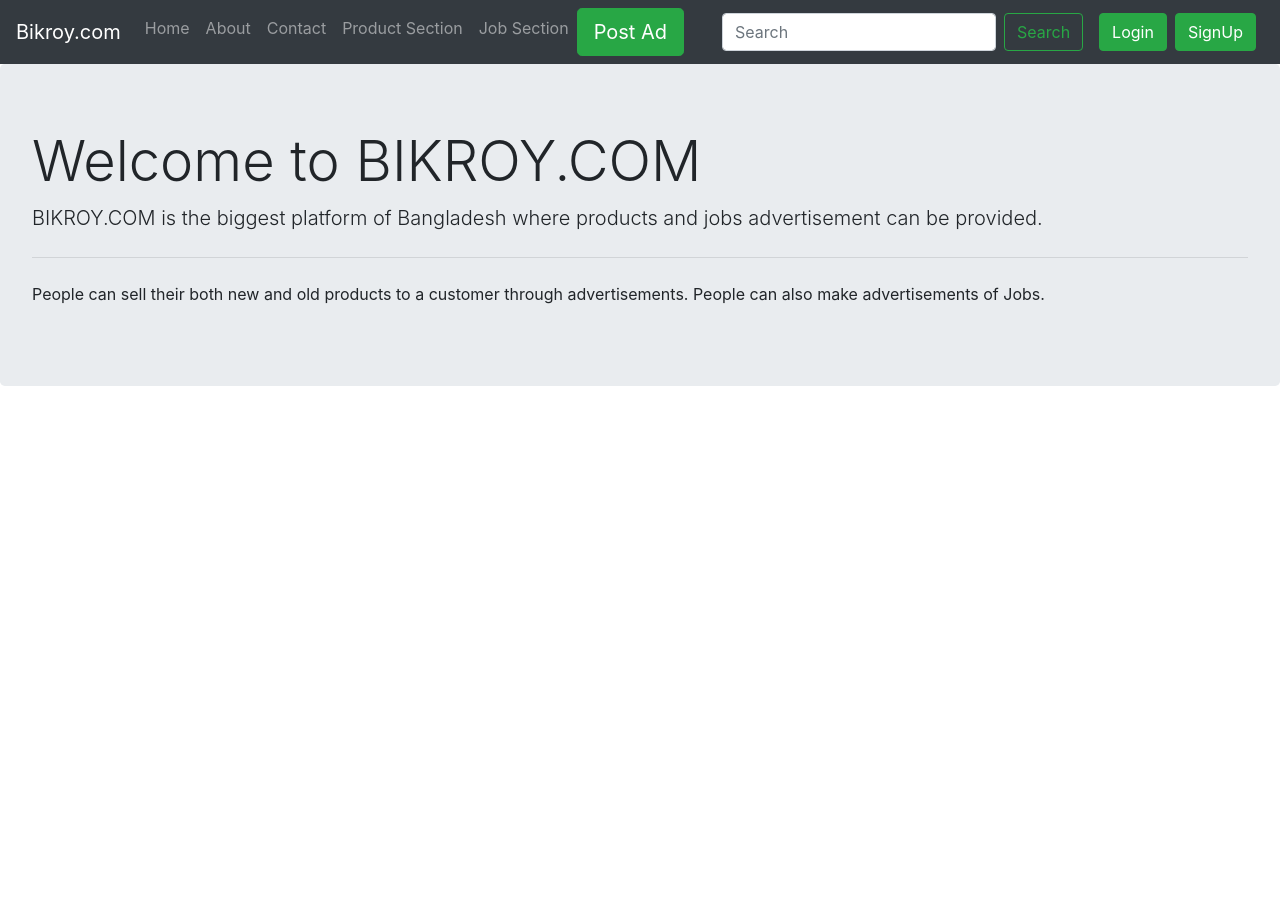
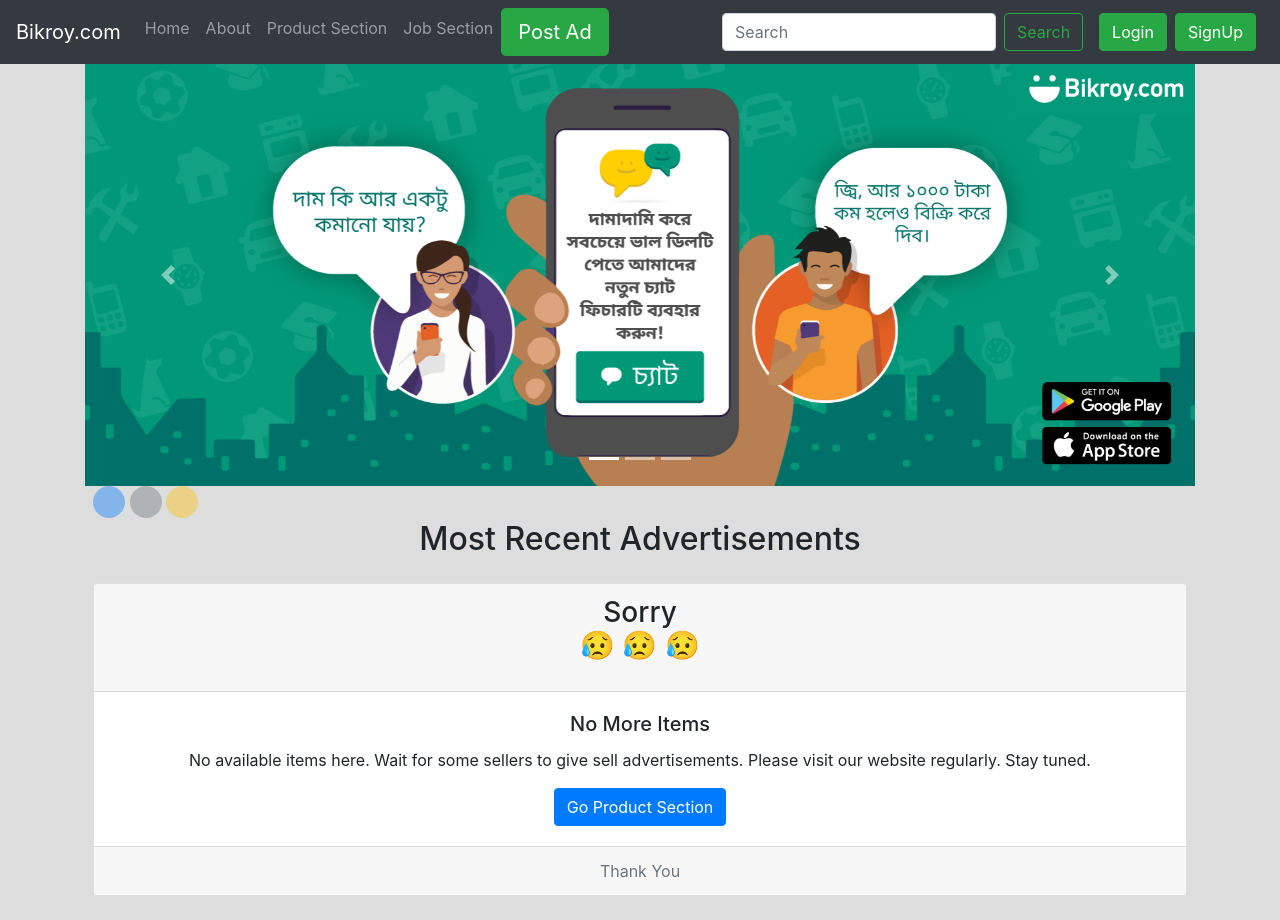
Before and after one commit to buetcse17/bikroy, a Django app: page /signup in a window 1280 px wide. Before the commit the page ends 386 px from the top, so only its background shows below. Run offline with Django 3.2, Linux system fonts and the light colour scheme; tables that the repository leaves empty hold one stand-in row (values such as "Sample post"); some libraries are stand-ins or nearby versions.

Commit message:
designed home, chat(+) and contact(-) in base.html

```diff
--- a/home/views.py
+++ b/home/views.py
@@ -8,13 +8,99 @@
 # from django.contrib.auth.models import User
 # Create your views here.
 
-params = {'loginsuccess':True,'username':'null'}
+# params = {'loginsuccess':True,'username':'null'}
 
 def home(request):
+    dsn_tns = cx_Oracle.makedsn('localhost', '1521', service_name='ORCL')
+    conn = cx_Oracle.connect(user='bikroy', password='bikroy', dsn=dsn_tns)
+
+    c = conn.cursor()
+
+    sql = """   SELECT pd.PRODUCT_ID, pd.PRODUCT_NAME, pd.PRICE, loc.DISTRICT
+                FROM PRODUCT pd, ADVERTISEMENT ad, LOCATION loc, ACCOUNT ac, PROFILE pf
+                WHERE ad.ADVERTISEMENT_ID = pd.ADVERTISEMENT_ID AND ad.USERNAME=ac.USERNAME AND pf.PROFILE_NO=ac.PROFILE_NO AND pf.LOCATION_ID=loc.LOCATION_ID AND LOWER(ad.ADVERTISEMENT_TYPE)='paid'
+                ORDER BY AD_TIME DESC
+            """
+    c.execute(sql)
+    result = []
+    result = c.fetchall()
+
+    prod_id_list = []
+    prod_name_list = []
+    prod_price_list = []
+    prod_loc_list = []
+
+    for row in result:
+        prod_id_list.append(row[0])
+        prod_name_list.append(row[1])
+        prod_price_list.append(row[2])
+        prod_loc_list.append(row[3])
+    # print(prod_id_list)
+    # print(prod_name_list)
+    # print(prod_price_list)
+    # print(prod_loc_list)
+
+    prod_type_list = []
+    for i in prod_id_list:
+        sql1 = """SELECT PRODUCT_ID FROM DEVICES WHERE PRODUCT_ID = :p"""
+        sql2 = """SELECT PRODUCT_ID FROM PET WHERE PRODUCT_ID = :p"""
+        sql3 = """SELECT PRODUCT_ID FROM BOOK WHERE PRODUCT_ID = :p"""
+        sql4 = """SELECT PRODUCT_ID FROM COURSE WHERE PRODUCT_ID = :p"""
+        sql5 = """SELECT PRODUCT_ID FROM TUTION WHERE PRODUCT_ID = :p"""
+        #sql6
+
+        c.execute(sql1, {'p':i})
+        result = []
+        result = c.fetchall()
+        if len(result) != 0:
+            prod_type_list.append(1)
+            continue
+
+        c.execute(sql2, {'p':i})
+        result = []
+        result = c.fetchall()
+        if len(result) != 0:
+            prod_type_list.append(2)
+            continue
+
+        c.execute(sql3, {'p':i})
+        result = []
+        result = c.fetchall()
+        if len(result) != 0:
+            prod_type_list.append(3)
+            continue
+
+        c.execute(sql4, {'p':i})
+        result = []
+        result = c.fetchall()
+        if len(result) != 0:
+            prod_type_list.append(4)
+            continue
+
+        c.execute(sql5, {'p':i})
+        result = []
+        result = c.fetchall()
+        if len(result) != 0:
+            prod_type_list.append(5)
+            continue
+
+    length_of_list = len(prod_id_list)
+
+    all = []
+    for i in range(length_of_list):
+        tempList = []
+        tempList.append(prod_id_list[i])
+        tempList.append(prod_name_list[i])
+        tempList.append(prod_price_list[i])
+        tempList.append(prod_loc_list[i])
+        tempList.append(prod_type_list[i])
+        all.append(tempList)
+    print(all)
+    params = {'length_of_list':range(length_of_list), 'all':all}
     return render(request, 'home/home.html', params)
 
 def about(request):
-    return render(request, 'home/about.html', params)
+    return render(request, 'home/about.html')
 
 def contact(request):
     if request.method == 'POST':
@@ -26,7 +112,7 @@
         content = request.POST['content']
         print("kkp is using post rqst")
         print(name, email, phone, content)
-    return render(request, 'home/contact.html', params)
+    return render(request, 'home/contact.html')
 
 def signup(request):
     if request.method == 'POST':
--- a/templates/base.html
+++ b/templates/base.html
@@ -30,9 +30,11 @@
         <li class="nav-item {% block aboutactive %}  {% endblock aboutactive %}">
           <a class="nav-link" href="/about">About</a>
         </li>
-        <li class="nav-item {% block contactactive %}  {% endblock contactactive %} ">
+        <!-- /contact no need -->
+        <!-- <li class="nav-item {% block contactactive %}  {% endblock contactactive %} ">
           <a class="nav-link" href="/contact">Contact</a>
-        </li>
+        </li> -->
+        <!-- /contact no need -->
         <li class="nav-item {% block productactive %}  {% endblock productactive %} ">
           <a class="nav-link" href="/productSection">Product Section</a>
         </li>
@@ -71,6 +73,7 @@
           <a class="nav-link dropdown-toggle" href='#' id="navbarDropdown" role="button" data-toggle="dropdown"> Welcome
             {{request.session.username}}</a>
           <div class="dropdown-menu" aria-labelledby="navbarDropdown">
+            <a class="dropdown-item" href="/chat/">Messages & Notifications</a>
             <a class="dropdown-item" href="/profile/">Profile</a>
             <a class="dropdown-item" href="/logout">Logout</a>
           </div>
--- a/templates/home/home.html
+++ b/templates/home/home.html
@@ -5,13 +5,107 @@
 {% block body %}
 
 
-<div class="jumbotron">
-  <h1 class="display-4">Welcome to BIKROY.COM</h1>
-  <p class="lead">BIKROY.COM is the biggest platform of Bangladesh where products and jobs advertisement can be provided. </p>
-  <hr class="my-4">
-  <p>People can sell their both new and old products to a customer through advertisements. People can also make advertisements of Jobs.</p>
-  <!-- <a class="btn btn-primary btn-lg" href="#" role="button">Learn more</a> -->
+
+
+
+<div class="row" style="background-color:#DDDDDD;">
+  <div class="container">
+    <div class="center">
+
+
+      <!-- Carousel starts-->
+
+      <div id="carouselExampleCaptions" class="carousel slide" data-ride="carousel">
+        <ol class="carousel-indicators">
+          <li data-target="#carouselExampleCaptions" data-slide-to="0" class="active"></li>
+          <li data-target="#carouselExampleCaptions" data-slide-to="1"></li>
+          <li data-target="#carouselExampleCaptions" data-slide-to="2"></li>
+        </ol>
+        <div class="carousel-inner">
+          <div class="carousel-item active">
+            {% load static %} <img src="{% static 'bikroyhomepage002.jpg' %}" class="d-block w-100" alt="...">
+            <div class="carousel-caption d-none d-md-block">
+              <!-- <h5>First slide label</h5>
+        <p>Nulla vitae elit libero, a pharetra augue mollis interdum.</p> -->
+            </div>
+          </div>
+          <div class="carousel-item">
+            {% load static %} <img src="{% static 'bikroyhomepage003.jpg' %}" class="d-block w-100" alt="...">
+            <div class="carousel-caption d-none d-md-block">
+              <!-- <h5>Second slide label</h5>
+        <p>Lorem ipsum dolor sit amet, consectetur adipiscing elit.</p> -->
+            </div>
+          </div>
+          <div class="carousel-item">
+            {% load static %} <img src="{% static 'bikroyhomepage001.jpg' %}" class="d-block w-100" alt="...">
+            <div class="carousel-caption d-none d-md-block">
+              <!-- <h5>Third slide label</h5>
+        <p>Praesent commodo cursus magna, vel scelerisque nisl consectetur.</p> -->
+            </div>
+          </div>
+        </div>
+        <a class="carousel-control-prev" href="#carouselExampleCaptions" role="button" data-slide="prev">
+          <span class="carousel-control-prev-icon" aria-hidden="true"></span>
+          <span class="sr-only">Previous</span>
+        </a>
+        <a class="carousel-control-next" href="#carouselExampleCaptions" role="button" data-slide="next">
+          <span class="carousel-control-next-icon" aria-hidden="true"></span>
+          <span class="sr-only">Next</span>
+        </a>
+      </div>
+
+      <!-- Carousel ends -->
+
+
+      <div class="spinner-grow text-primary ml-2" role="status">
+        <span class="sr-only">Loading...</span>
+      </div>
+      <div class="spinner-grow text-secondary" role="status">
+        <span class="sr-only">Loading...</span>
+      </div>
+      <div class="spinner-grow text-warning" role="status">
+        <span class="sr-only">Loading...</span>
+      </div>
+
+      <!-- <div class="card mx-2 my-3 text-center"> -->
+      <center>
+        <h2>Most Recent Advertisements</h2>
+      </center>
+      <!-- </div> -->
+
+      {% for item in all %}
+
+      <a href="/productSection/{{item.4}}/product_id-{{item.0}}">
+        <div class="mx-2 my-4 card text-right text-dark"
+          style="max-width: 1000rem; background-color: #D1F2EB;  border-color: indigo;;">
+          {% load static %} <img src="{% static 'devices.jpg' %}" class="card-img-left" height="100" width="150"
+            alt="..." />
+          <div class="card-body">
+            <h4 class="card-title">{{item.1}}</h4>
+            <p class="card-text">
+              {{item.2}} BDT<br />{{item.3}}
+            </p>
+          </div>
+        </div>
+      </a>
+      {%endfor%}
+    </div>
+    <div class="card text-center mx-2 my-4">
+      <div class="card-header">
+        <h3>Sorry <p>&#128549; &#128549; &#128549;</h3>
+        </p>
+      </div>
+      <div class="card-body">
+        <h5 class="card-title">No More Items</h5>
+        <p class="card-text">No available items here. Wait for some sellers to give sell advertisements. Please visit
+          our website regularly. Stay tuned.</p>
+        <a href="/productSection" class="btn btn-primary">Go Product Section</a>
+      </div>
+      <div class="card-footer text-muted">
+        Thank You
+      </div>
+    </div>
+  </div>
 </div>
 
-
 {% endblock body %}
```
Also changed, not shown: static/bikroyhomepage001.jpg (added), static/bikroyhomepage002.jpg (added), static/bikroyhomepage003.jpg (added), static/bikroyhomepage004.jpg (added).
